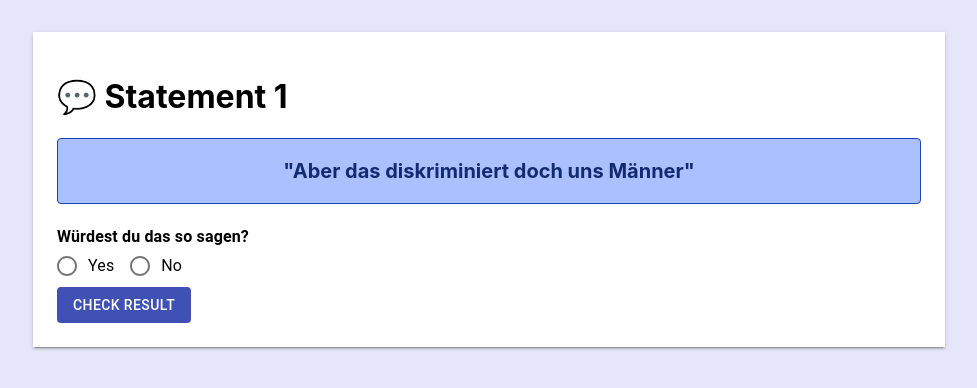
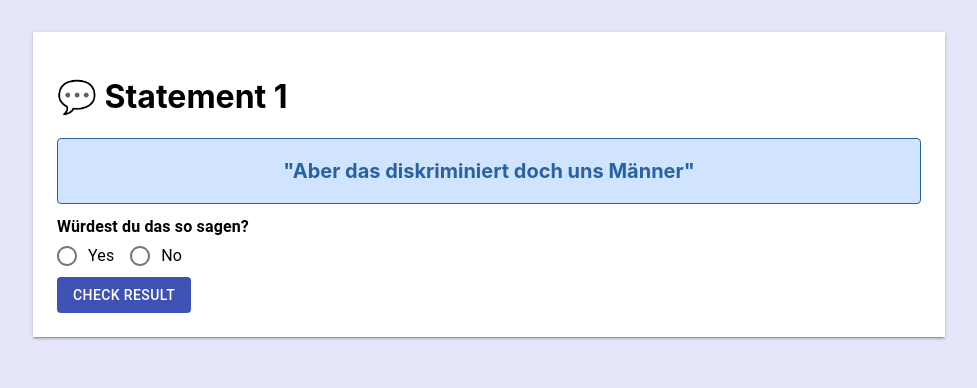
Before and after one commit to NovatecConsulting/hack21-language-is-a-powerful-tool, a React (Create React App) app: page /quiz in a window 1280 px wide. Shown: the top 388 px of the page, without its empty margins (151-1128 px from the left). Built offline with nearby package versions, Linux system fonts and the light colour scheme.

Commit message:
change colors of boxes

```diff
--- a/src/index.css
+++ b/src/index.css
@@ -26,15 +26,16 @@ div.mainBox {
 }
 
 div.aussage p {
-  color: #122a70;
+  color: #2962a3;
   font-size: 20px;
   font-weight: bold;
   text-align: center;
-  border: 1px solid #1f43b1;
-  background-color: #abc1ff;
+}
+
+div.aussage {
+  border: 1px solid #2962a3;
+  background-color: #d0e4ff;
   border-radius: 4px;
-  padding: 20px 10px;
-  margin: 10px 0px;
 }
 
 span#slack {
@@ -45,7 +46,11 @@ span#slack {
 div.disclaimer {
   border: 1px solid #ababab;
   background-color: #efefef;
-  padding: 3px 20px;
+  border-radius: 4px;
+}
+
+div.disclaimer h4 {
+  margin: 0px 0px;
 }
 
 img.powered {
```
